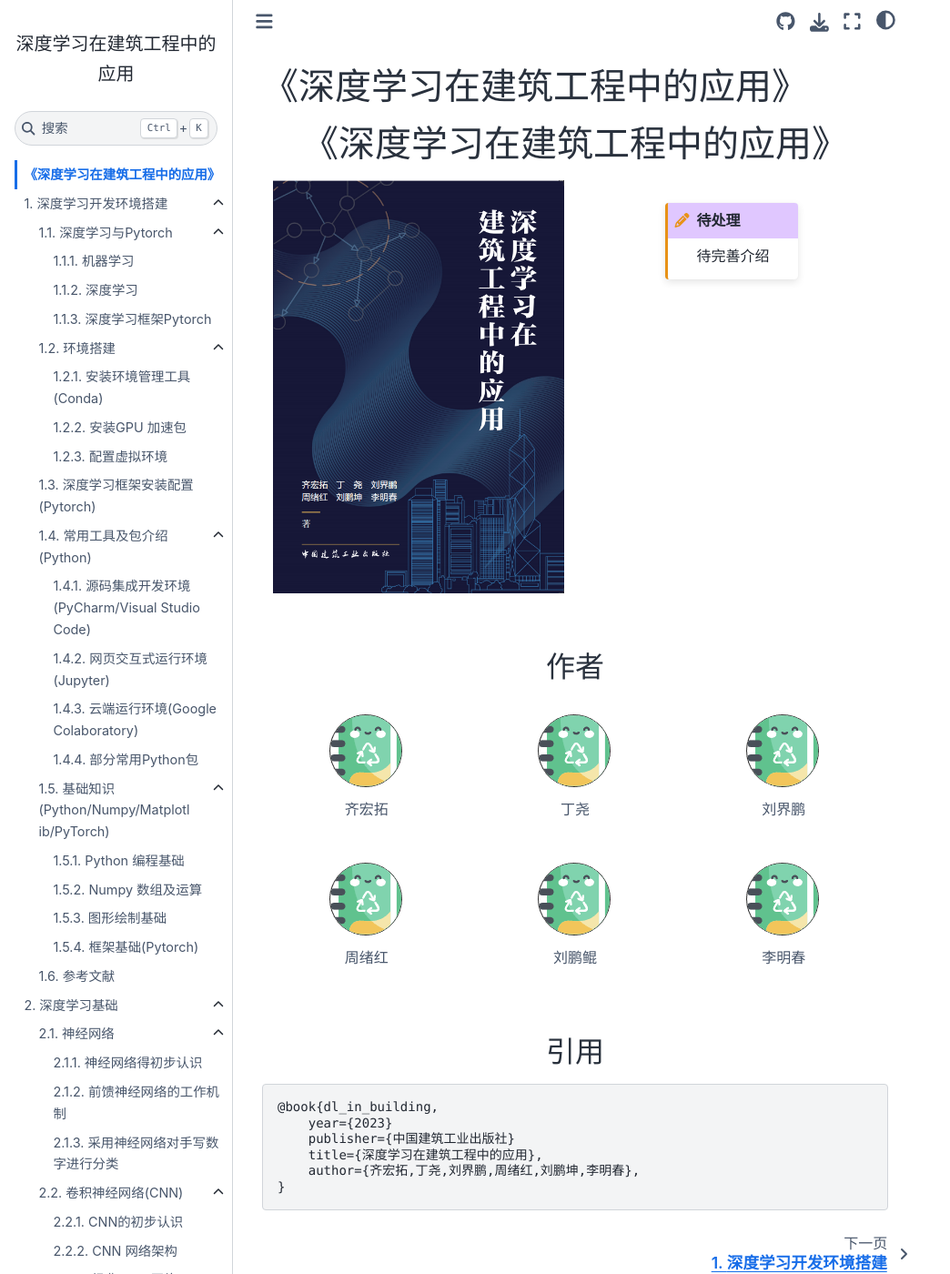
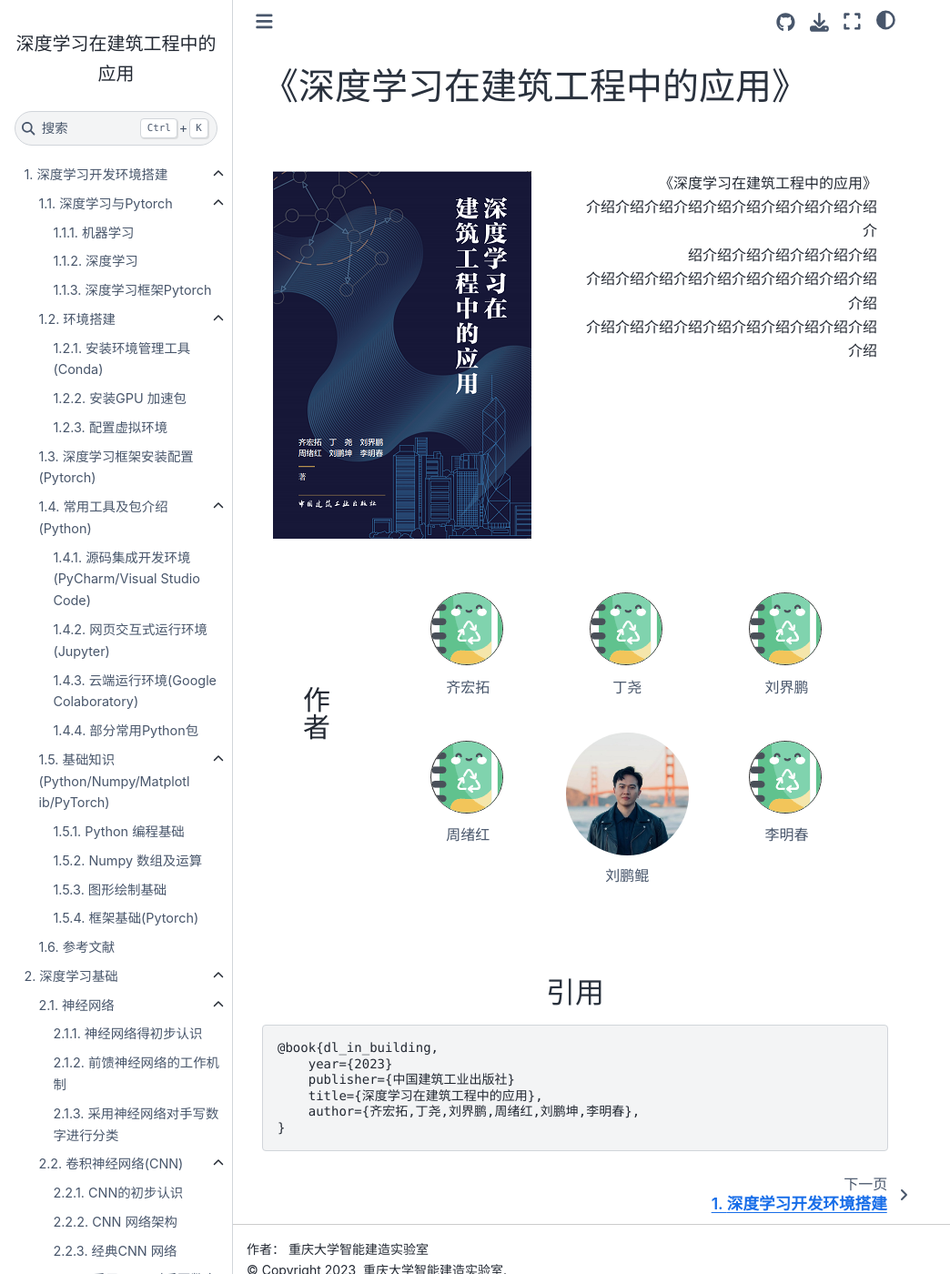
Before and after one commit to iblofcqu/book001, a Sphinx documentation site: the page built from source/index.md, in a window 1280 px wide and 1400 px high. Shown: the whole window at 91% size, without its empty margins (0-1044 px from the left). Built offline with Sphinx 7.4.7 and the Sphinx Book theme 1.1.4, drawn with Linux system fonts in a browser that asks for light colours; some of the changed text lies outside the part shown.

Commit message:
docs(index): -
-

````diff
--- a/source/_static/css/expands.css
+++ b/source/_static/css/expands.css
@@ -1,3 +1,27 @@
-.show-mid{
+.show-mid {
     text-align: center;
 }
+
+.show-left {
+
+    text-align: left;
+}
+
+.show-right {
+    text-align: right;
+}
+
+.auth-header {
+    border-radius: 50%;
+}
+
+.auth-div {
+    writing-mode: vertical-lr;
+    writing-mode: tb-lr;
+    text-align: center;
+    display: flex;
+    justify-content: center;
+    align-items: center;
+    height: 300px;
+    font-size: 30px;
+}
--- a/source/conf.py
+++ b/source/conf.py
@@ -42,10 +42,12 @@
 html_theme_options = {
     "repository_url": "https://github.com/IBLofCQU/book001",
     "use_repository_button": True,
-    "home_page_in_toc": True,
+    "home_page_in_toc": False,
     "show_navbar_depth": 3,
     "toc_title": project,
-    "show_toc_level": 3
+    "show_toc_level": 3,
+    "use_sidenotes": True,
+    "use_issues_button": True,
 }
 html_title = project
 
--- a/source/index.md
+++ b/source/index.md
@@ -1,30 +1,51 @@
 # 《深度学习在建筑工程中的应用》
 
-<div class="show-mid">
-<h1>《深度学习在建筑工程中的应用》</h1>
-</div>
+<br>
+<br>
 
-::::{grid} 2
+::::{grid} 1 1 1 2
 :::{grid-item}
+
 ![深度学习在建筑工程中的应用](./_static/book.png)
 :::
 :::{grid-item}
-```{todo}
-待完善介绍
-```
+<div class="show-right">
+<div>
+《深度学习在建筑工程中的应用》
+</div>
+
+<div>介绍介绍介绍介绍介绍介绍介绍介绍介绍介绍介
+</div>
+
+<div>绍介绍介绍介绍介绍介绍介绍</div>
+
+<div>介绍介绍介绍介绍介绍介绍介绍介绍介绍介绍介绍</div>
+
+<div>介绍介绍介绍介绍介绍介绍介绍介绍介绍介绍介绍</div>
+
+</div>
+
 :::
 ::::
 
-<div class="show-mid">
-<h2>作者</h2>
+
+
+:::::::{grid} 2 2 2 2
+::::::{grid-item}
+:columns: 2 2 2 2
+<div class="auth-div">
+作者
 </div>
 
+::::::
+
+::::::{grid-item}
+:columns: 10 10 10 10
 
 :::::{grid} 3
-
 ::::{grid-item}
 :::{figure-md}
-<img src="./_static/authors/test.png">
+<img src="./_static/authors/test.png" class="auth-header">
 
 齐宏拓
 :::
@@ -32,7 +53,7 @@
 
 ::::{grid-item}
 :::{figure-md}
-<img src="./_static/authors/test.png">
+<img src="./_static/authors/test.png" class="auth-header">
 
 丁尧
 :::
@@ -41,7 +62,7 @@
 ::::{grid-item}
 :::{figure-md}
 
-<img src="./_static/authors/test.png">
+<img src="./_static/authors/test.png" class="auth-header">
 
 刘界鹏
 :::
@@ -50,7 +71,7 @@
 ::::{grid-item}
 :::{figure-md}
 
-<img src="./_static/authors/test.png">
+<img src="./_static/authors/test.png" class="auth-header">
 
 周绪红
 :::
@@ -59,7 +80,7 @@
 ::::{grid-item}
 :::{figure-md}
 
-<img src="./_static/authors/test.png">
+<img src="./_static/authors/PenkunLiu.jpg" class="auth-header">
 
 刘鹏鲲
 :::
@@ -68,12 +89,18 @@
 ::::{grid-item}
 :::{figure-md}
 
-<img src="./_static/authors/test.png">
+<img src="./_static/authors/test.png" class="auth-header">
 
 李明春
 :::
 ::::
 :::::
+
+::::::
+
+:::::::
+
+
 
 <div class="show-mid">
 <h2>引用</h2>
````
Also changed, not shown: source/_static/authors/PenkunLiu.jpg (added), source/_static/book.png.
